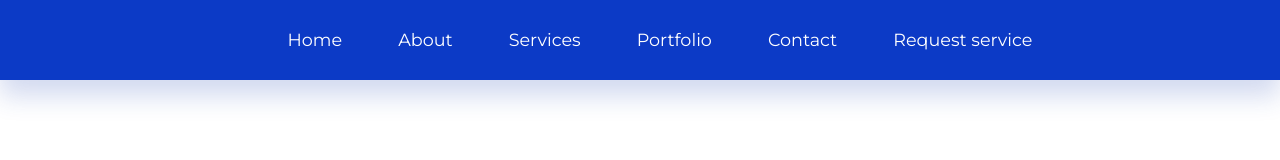
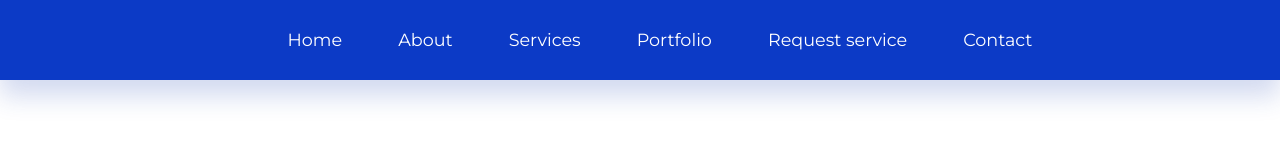
Before and after one commit to RRAJ644/react-portfolio, a React (Create React App) app: page / in a window 1280 px wide. Shown: the top 160 px of the page. Built offline with nearby package versions, Linux system fonts and the light colour scheme.

Commit message:
request service

```diff
--- a/src/sections/navbar/data.js
+++ b/src/sections/navbar/data.js
@@ -3,8 +3,8 @@ const data = [
   { id: 2, link: '#about', title: 'About' },
   { id: 3, link: '#services', title: 'Services' },
   { id: 4, link: '#portfolio', title: 'Portfolio' },
+  { id: 6, link: 'https://www.linkedin.com/services/page/854b87330370b24252/', title: 'Request service' },
   { id: 5, link: '#contact', title: 'Contact' },
-  { id: 6, link: 'https://www.linkedin.com/services/page/854b87330370b24252/', title: 'Request service' },
 ]
 
 export default data
```
